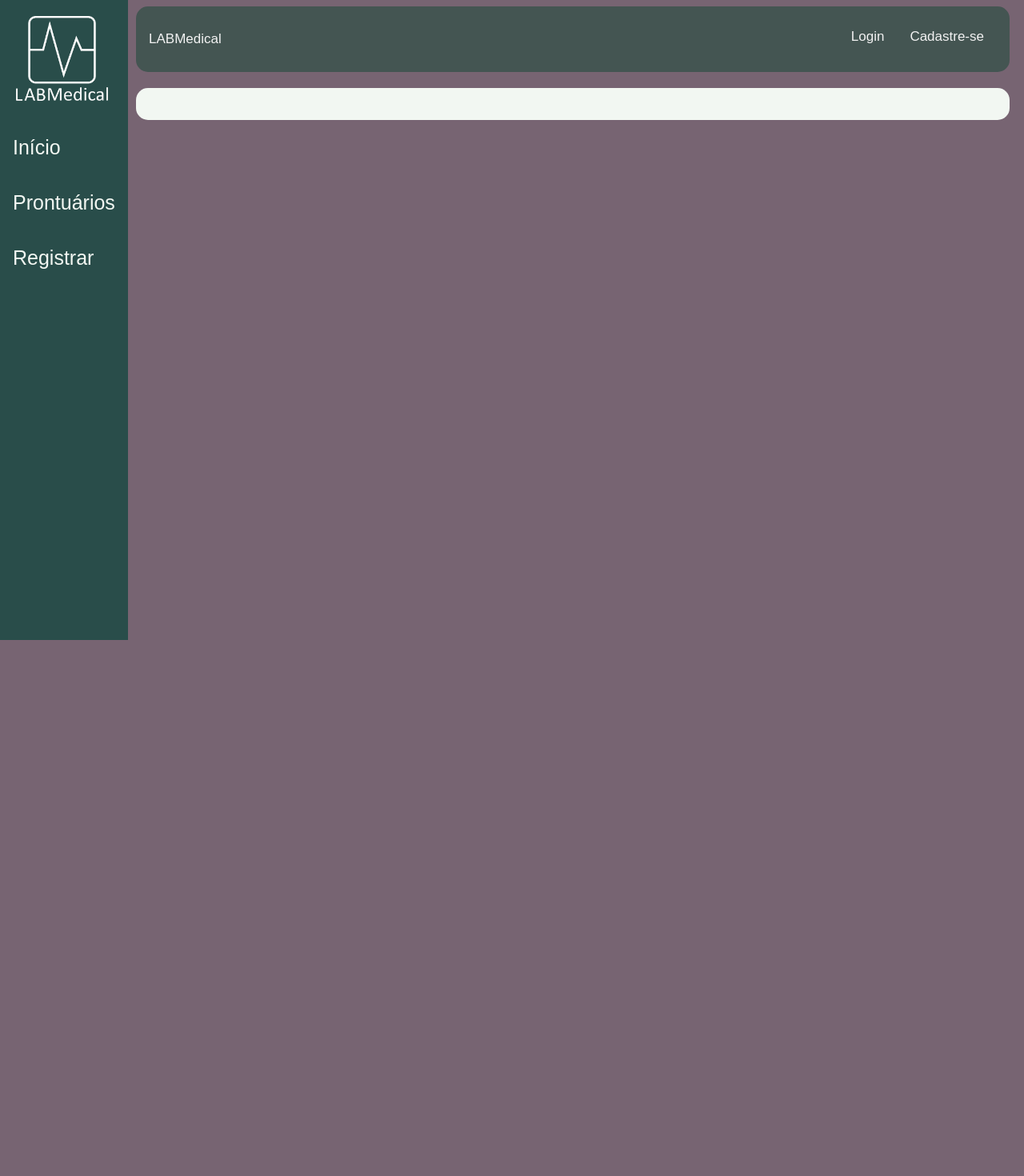
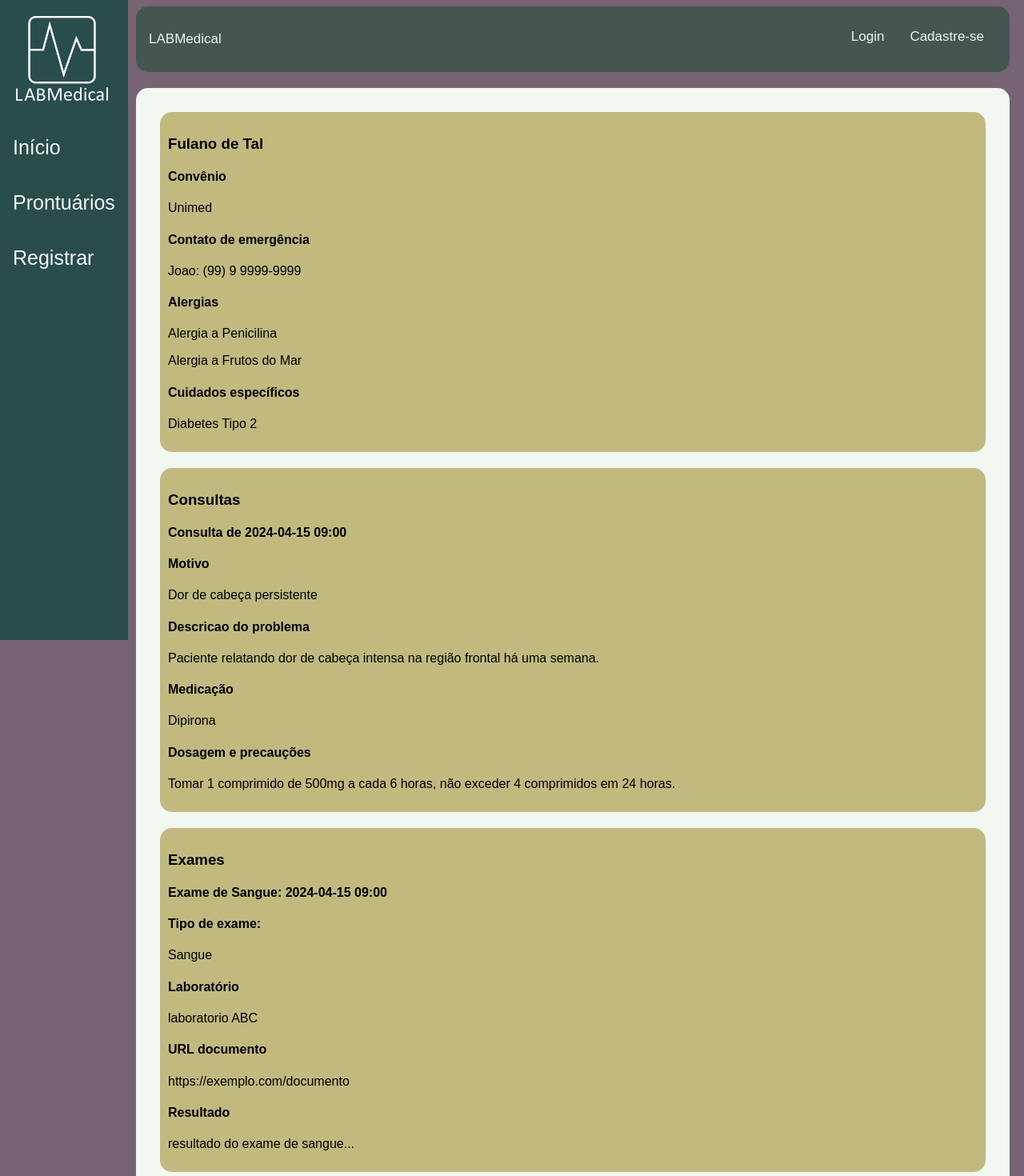
Before and after one commit to heloiseap/LABMedical, an Angular app in the folder LABMedical/: page /prontuarios/1 in a window 1280 px wide. Before the commit this address led to /. Shown: the top 1470 px of the page at 80% size. Before the commit the page ends 800 px from the top, so only its background shows below. Built offline with nearby package versions, Linux system fonts and the light colour scheme.

Commit message:
prontuario basico

```diff
--- a/LABMedical/src/app/mod-consulta/consulta.service.ts
+++ b/LABMedical/src/app/mod-consulta/consulta.service.ts
@@ -10,12 +10,20 @@ export class ConsultaService {
   listaConsultas: Array<object> = consultas;
 
   quantidadeConsultas() {
-    return consultas.length
+    return consultas.length;
+  }
+  buscarConsultas(id: string) {
+    return consultas.map((consulta) => {
+      if (consulta.idPaciente == parseInt(id)) {
+        return consulta;
+      } else {
+        return ''
+      }
+    })
   }
 
   registroConsulta(consultaNova: object) {
     this.listaConsultas.push(consultaNova);
-    localStorage.setItem('consultas', JSON.stringify(this.listaConsultas))
+    localStorage.setItem('consultas', JSON.stringify(this.listaConsultas));
   }
-
 }
--- a/LABMedical/src/app/mod-exame/exame.service.ts
+++ b/LABMedical/src/app/mod-exame/exame.service.ts
@@ -1,22 +1,29 @@
 import { Injectable } from '@angular/core';
-import exames from '../../mock-db/exames.json'
+import exames from '../../mock-db/exames.json';
 
 @Injectable({
-  providedIn: 'root'
+  providedIn: 'root',
 })
 export class ExameService {
+  constructor() {}
 
-  constructor() { }
-
-  listaExames: Array<object> = exames
+  listaExames: Array<object> = exames;
 
   quantidadeExames() {
-    return exames.length
+    return exames.length;
   }
 
+  buscarExames(id: string) {
+    return exames.map((consulta) => {
+      if (consulta.idPaciente == parseInt(id)) {
+        return consulta;
+      } else {
+        return '';
+      }
+    });
+  }
   adicionarExame(exameNovo: object) {
-    this.listaExames.push(exameNovo)
-    localStorage.setItem('exames',JSON.stringify(this.listaExames))
-
+    this.listaExames.push(exameNovo);
+    localStorage.setItem('exames', JSON.stringify(this.listaExames));
   }
 }
--- a/LABMedical/src/app/mod-paciente/paciente.service.ts
+++ b/LABMedical/src/app/mod-paciente/paciente.service.ts
@@ -18,9 +18,14 @@ export class PacienteService {
     let porTelefone = pacientes.filter(
       (paciente) => paciente.telefone === parametro
     );
+
     let resultado: any = [porNome, porEmail, porTelefone];
 
     return resultado.filter((array: string | any[]) => array.length > 0)[0];
+  }
+
+  buscarPacienteId(parametro: string) {
+    return pacientes.filter((paciente) => paciente.id === parseInt(parametro))[0];
   }
 
   pegarNove() {
--- /dev/null
+++ b/LABMedical/src/app/prontuarios/prontuario-paciente/prontuario-paciente.component.html
@@ -0,0 +1,63 @@
+<div class="prontuario-div">
+  <div class="info">
+    <h3>{{ this.paciente.nome }}</h3>
+    <h4>Convênio</h4>
+    <p>{{ this.paciente.convenio }}</p>
+    <h4>Contato de emergência</h4>
+
+    <p>
+      {{ this.paciente.nomeEmergencia }}:
+      {{ this.paciente.contatoEmergencia }}
+    </p>
+    <h4>Alergias</h4>
+    <p *ngIf="paciente.alergias.length == 0">Nenhuma informada</p>
+    <p *ngFor="let alergias of paciente.alergias">{{ alergias }}</p>
+    <h4>Cuidados específicos</h4>
+    <p *ngIf="paciente.cuidadosEspecificos.length == 0">Nenhum informado</p>
+    <p *ngFor="let cuidados of paciente.cuidadosEspecificos">{{ cuidados }}</p>
+    <p></p>
+  </div>
+
+  <div class="info">
+    <h3>Consultas</h3>
+    <div *ngIf="this.naoTemConsultas">
+      <p>Não há consultas cadastradas</p>
+    </div>
+    <div class="div-consulta" *ngFor="let consulta of consultas">
+      <div *ngIf="consulta != ''">
+        <h4>Consulta de {{ consulta.data }} {{ consulta.horario }}</h4>
+        <h4>Motivo</h4>
+        <p>{{ consulta.motivo }}</p>
+        <h4>Descricao do problema</h4>
+        <p>{{ consulta.descricao }}</p>
+        <h4>Medicação</h4>
+        <p>{{ consulta.medicacao }}</p>
+        <h4>Dosagem e precauções</h4>
+        <p>{{ consulta.dosagemPrecaucoes }}</p>
+      </div>
+    </div>
+  </div>
+
+  <div class="info">
+    <h3>Exames</h3>
+    <div *ngIf="this.naoTemExames">
+      <p>Não há exames cadastrados</p>
+    </div>
+    <div class="div-exames" *ngFor="let exame of exames">
+      <div *ngIf="exame != ''">
+        <h4>
+          {{ exame.nomeExame }}: {{ exame.dataExame }}
+          {{ exame.horarioExame }}
+        </h4>
+        <h4>Tipo de exame:</h4>
+        <p>{{ exame.tipoExame }}</p>
+        <h4>Laboratório</h4>
+        <p>{{ exame.laboratorio }}</p>
+        <h4>URL documento</h4>
+        <p>{{ exame.urlDocumento }}</p>
+        <h4>Resultado</h4>
+        <p>{{ exame.resultado }}</p>
+      </div>
+    </div>
+  </div>
+</div>
--- /dev/null
+++ b/LABMedical/src/app/prontuarios/prontuario-paciente/prontuario-paciente.component.scss
@@ -0,0 +1,10 @@
+.prontuario-div {
+    display: flex;
+    flex-direction: column;
+    .info{
+        background-color: #c2b97f;
+        border-radius: 15px;
+        padding: 10px;
+        margin: 10px;
+    }
+}
--- /dev/null
+++ b/LABMedical/src/app/prontuarios/prontuario-paciente/prontuario-paciente.component.ts
@@ -0,0 +1,61 @@
+import { Component, OnInit } from '@angular/core';
+import { ActivatedRoute, RouterOutlet } from '@angular/router';
+import { PacienteService } from '../../mod-paciente/paciente.service';
+import { ConsultaService } from '../../mod-consulta/consulta.service';
+import { ExameService } from '../../mod-exame/exame.service';
+import { CommonModule, NgFor } from '@angular/common';
+import { FormsModule } from '@angular/forms';
+
+@Component({
+  selector: 'app-prontuario-paciente',
+  standalone: true,
+  imports: [RouterOutlet, CommonModule, FormsModule],
+  templateUrl: './prontuario-paciente.component.html',
+  styleUrl: './prontuario-paciente.component.scss',
+})
+export class ProntuarioPacienteComponent implements OnInit {
+  id: string = '';
+  naoTemExames = true;
+  naoTemConsultas = true;
+
+  constructor(
+    private route: ActivatedRoute,
+    private pacienteService: PacienteService,
+    private consultaService: ConsultaService,
+    private exameService: ExameService
+  ) {}
+  paciente: any
+  consultas: any
+  exames: any
+  numId: number = 0
+  ngOnInit(): void {
+    this.route.params.subscribe((params) => {
+      this.id = params['id'];
+    });
+    this.mostrarPronturario(this.id)
+  }
+
+  mostrarPronturario(id: string) {
+    this.numId = parseInt(id)
+    this.paciente = this.pacienteService.buscarPacienteId(id)
+    this.consultas = this.consultaService.buscarConsultas(id)
+    this.exames = this.exameService.buscarExames(id)
+
+
+    for (var i in this.consultas){
+      if (this.consultas[i]!=''){
+        this.naoTemConsultas = false
+        break
+      }
+    }
+
+    for (var i in this.exames){
+      if (this.exames[i]!=''){
+        this.naoTemExames = false
+        break
+      }
+    }
+
+    console.log(this.naoTemExames,this.naoTemConsultas)
+  }
+}
--- a/LABMedical/src/app/prontuarios/prontuarios.component.ts
+++ b/LABMedical/src/app/prontuarios/prontuarios.component.ts
@@ -1,7 +1,7 @@
 import { CommonModule } from '@angular/common';
 import { Component } from '@angular/core';
 import { FormsModule } from '@angular/forms';
-import { RouterLink } from '@angular/router';
+import { Route, Router, RouterLink } from '@angular/router';
 import { PacienteService } from '../mod-paciente/paciente.service';
 import { ConsultaService } from '../mod-consulta/consulta.service';
 import { ExameService } from '../mod-exame/exame.service';
@@ -11,34 +11,37 @@ import { ExameService } from '../mod-exame/exame.service';
   standalone: true,
   imports: [CommonModule, RouterLink, FormsModule],
   templateUrl: './prontuarios.component.html',
-  styleUrl: './prontuarios.component.scss'
+  styleUrl: './prontuarios.component.scss',
 })
 export class ProntuariosComponent {
+  constructor(
+    private pacienteService: PacienteService,
+    private consultaService: ConsultaService,
+    private exameService: ExameService,
+    private router: Router
+  ) {}
 
+  pesquisa: string = '';
+  listaPacientes: any;
+  mostrar = false;
 
-
-  constructor(private pacienteService: PacienteService, private consultaService: ConsultaService, private exameService: ExameService){}
-
-  pesquisa: string = ''
-  listaPacientes: any
-  mostrar = false
-
-  mostrarTodos(){
-    this.listaPacientes = this.pacienteService.pegarTodos()
-    this.mostrar = true
+  mostrarTodos() {
+    this.listaPacientes = this.pacienteService.pegarTodos();
+    this.mostrar = true;
   }
-  buscarPaciente(){
-    this.listaPacientes = this.pacienteService.buscarPaciente(this.pesquisa)
-    this.mostrar = true
+  buscarPaciente() {
+    this.listaPacientes = this.pacienteService.buscarPaciente(this.pesquisa);
+    this.mostrar = true;
   }
 
-  limparPesquisa(){
-    this.listaPacientes = {}
-    this.mostrar = false
+  limparPesquisa() {
+    this.listaPacientes = {};
+    this.mostrar = false;
   }
 
-  exibirProntuario(){
-
+  navegarDetalhamento(id:string){
+    this.router.navigate(['/',id])
   }
 
+  exibirProntuario() {}
 }
--- a/LABMedical/src/app/registrar/registrar-consulta/registrar-consulta.component.ts
+++ b/LABMedical/src/app/registrar/registrar-consulta/registrar-consulta.component.ts
@@ -18,7 +18,15 @@ import { ConsultaService } from '../../mod-consulta/consulta.service';
 })
 export class RegistrarConsultaComponent implements OnInit {
   registroConsultaForm!: FormGroup;
-  consulta = {};
+  consulta = {
+    motivo:'',
+    data: '',
+    horario: '',
+    descricao: '',
+    medicacao: 'N/A',
+    dosagemPrecaucoes: ''
+
+  };
 
   constructor(private consultaService: ConsultaService) {}
 
--- a/LABMedical/src/mock-db/consultas.json
+++ b/LABMedical/src/mock-db/consultas.json
@@ -13,7 +13,7 @@
       "data": "2024-04-15",
       "horario": "10:30",
       "descricao": "Consulta de rotina para verificar pressão arterial e sinais vitais.",
-      "medicacao": "",
+      "medicacao": "N/A",
       "dosagemPrecaucoes": "N/A",
       "idPaciente": 2
     },
@@ -31,7 +31,7 @@
       "data": "2024-04-16",
       "horario": "10:00",
       "descricao": "Paciente gestante realizando acompanhamento mensal de pré-natal.",
-      "medicacao": "",
+      "medicacao": "N/A",
       "dosagemPrecaucoes": "N/A",
       "idPaciente": 4
     },
@@ -49,8 +49,8 @@
       "data": "2024-04-18",
       "horario": "14:00",
       "descricao": "Paciente solicitando avaliação médica geral para check-up de saúde.",
-      "medicacao": "",
+      "medicacao": "N/A",
       "dosagemPrecaucoes": "N/A",
-      "idPaciente": 6
+      "idPaciente": 5
     }
   ]
--- a/LABMedical/src/mock-db/exames.json
+++ b/LABMedical/src/mock-db/exames.json
@@ -57,7 +57,7 @@
       "laboratorio": "Centro de Imagem Delfos",
       "urlDocumento": "",
       "resultado": "resultado da ressonância magnética...",
-      "idPaciente": 6
+      "idPaciente": 5
     },
     {
       "nomeExame": "Ecocardiograma",
```
Also changed, not shown: LABMedical/src/app/app.routes.ts (+13 -5 lines), LABMedical/src/app/registrar/registrar-exame/registrar-exame.component.ts (+9 -1 lines), 1 other file (tests, documents, lock files or other folders).
